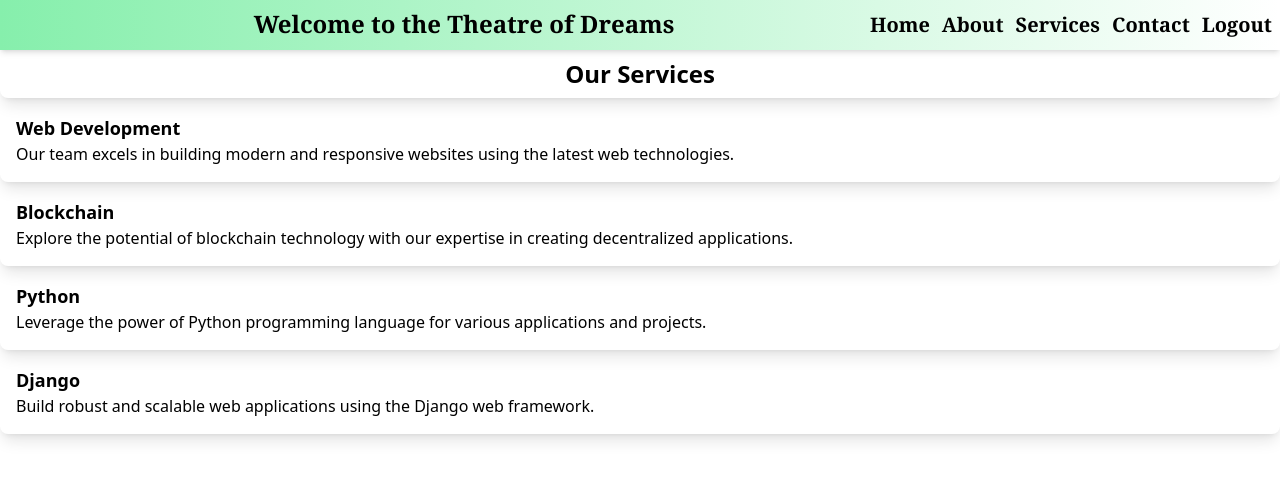
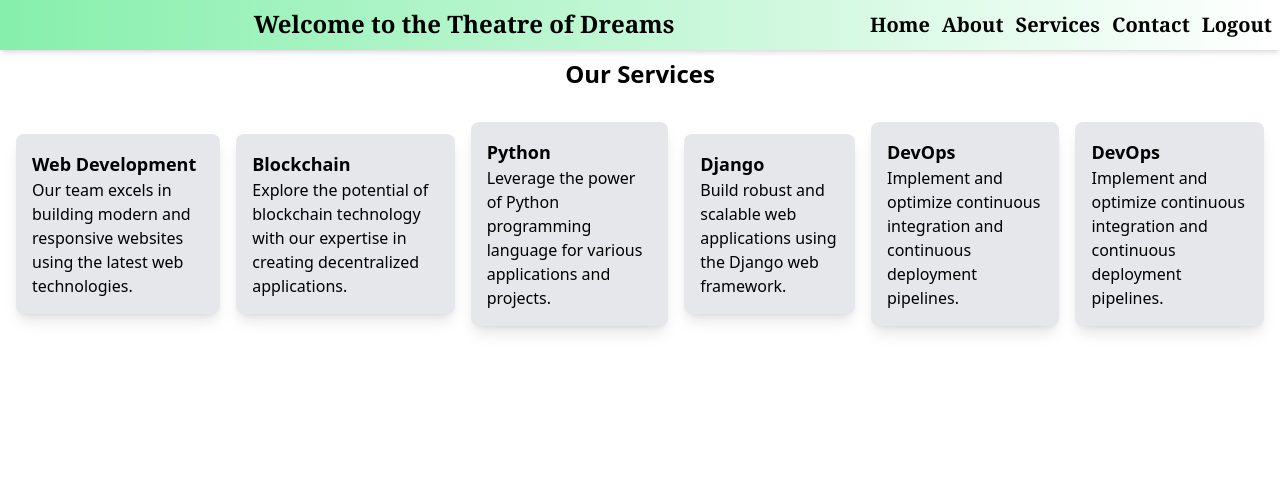
Before and after one commit to peter-mwau/Django-Advanced, a Django app: page /services/ in a window 1280 px wide. Shown: the top 480 px of the page. Run offline with Django 4.2, Linux system fonts and the light colour scheme; some libraries are stand-ins or nearby versions.

Commit message:
Updated the services page

```diff
--- a/djangoAdvanced/myapp/templates/services.html
+++ b/djangoAdvanced/myapp/templates/services.html
@@ -8,26 +8,34 @@
 </head>
 <body class="bg-gray-100 h-[100vh]">
     {% include 'navbar.html' %}
-    <div class="w-[60%] m-10 p-2 bg-gray-100 shadow-lg rounded-lg">
+    <div class="w-[60%] m-10 p-2 bg-gray-100 rounded-lg">
         <h2 class="text-2xl font-sans font-semibold mx-auto flex items-center justify-center">Our Services</h2>
     </div>
 
-    <div class="grid grid-cols-1 md:grid-cols-2 lg:grid-cols-3 gap-6 mx-10 mt-6">
-        <div class="bg-white rounded-lg shadow-lg p-4">
+    <div class="flex mx-auto items-center justify-center m-2 p-2 flex-wrap w-[60%]">
+        <div class="bg-gray-200 rounded-lg shadow-lg p-4 m-2">
             <h3 class="text-lg font-semibold mb-2">Web Development</h3>
             <p>Our team excels in building modern and responsive websites using the latest web technologies.</p>
         </div>
-        <div class="bg-white rounded-lg shadow-lg p-4">
+        <div class="bg-gray-200 rounded-lg shadow-lg p-4 m-2">
             <h3 class="text-lg font-semibold mb-2">Blockchain</h3>
             <p>Explore the potential of blockchain technology with our expertise in creating decentralized applications.</p>
         </div>
-        <div class="bg-white rounded-lg shadow-lg p-4">
+        <div class="bg-gray-200 rounded-lg shadow-lg p-4 m-2">
             <h3 class="text-lg font-semibold mb-2">Python</h3>
             <p>Leverage the power of Python programming language for various applications and projects.</p>
         </div>
-        <div class="bg-white rounded-lg shadow-lg p-4">
+        <div class="bg-gray-200 rounded-lg shadow-lg p-4 m-2">
             <h3 class="text-lg font-semibold mb-2">Django</h3>
             <p>Build robust and scalable web applications using the Django web framework.</p>
+        </div>
+        <div class="bg-gray-200 rounded-lg shadow-lg p-4 m-2">
+            <h3 class="text-lg font-semibold mb-2">DevOps</h3>
+            <p>Implement and optimize continuous integration and continuous deployment pipelines.</p>
+        </div>
+        <div class="bg-gray-200 rounded-lg shadow-lg p-4 m-2">
+            <h3 class="text-lg font-semibold mb-2">DevOps</h3>
+            <p>Implement and optimize continuous integration and continuous deployment pipelines.</p>
         </div>
         <!-- Add more services here -->
     </div>
```
